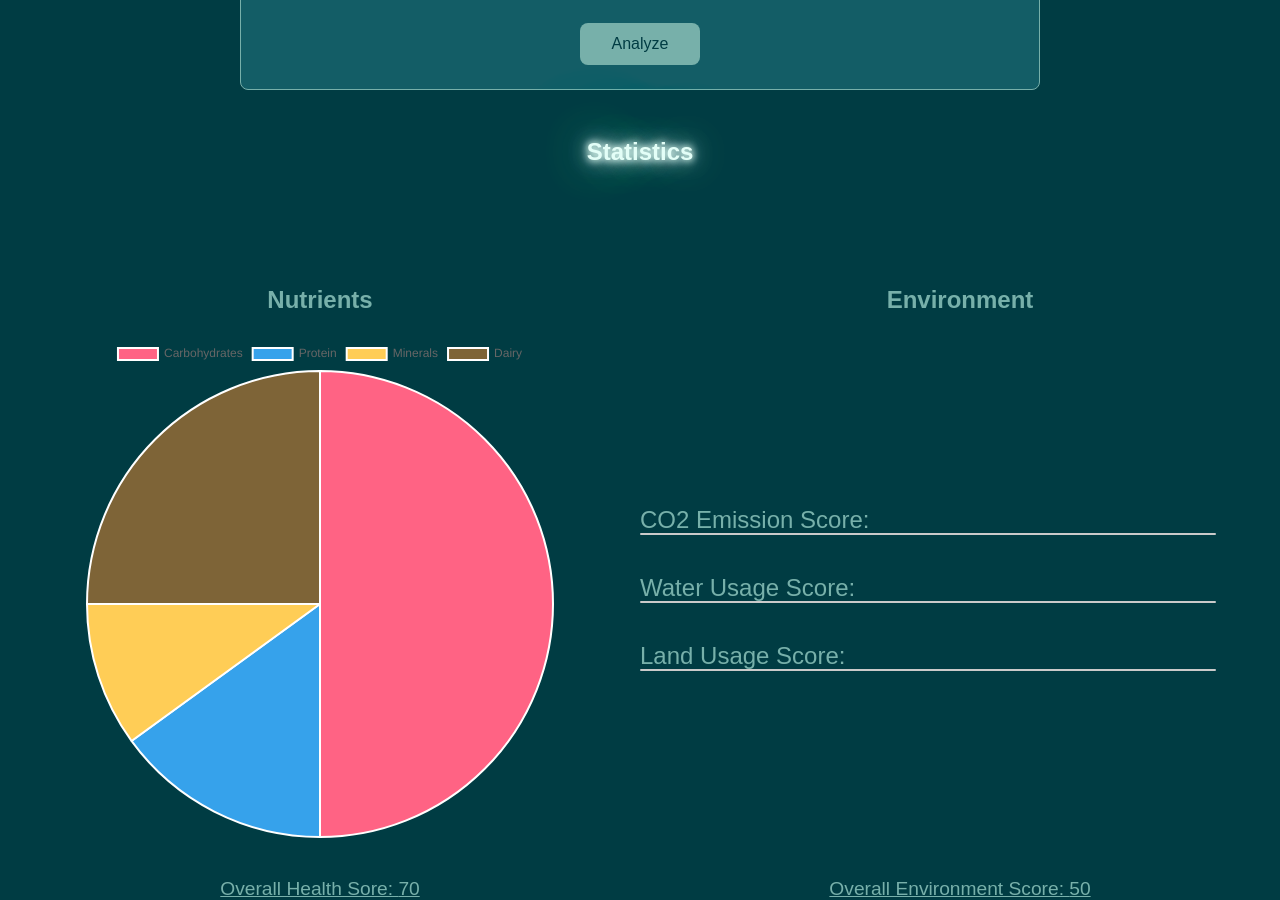
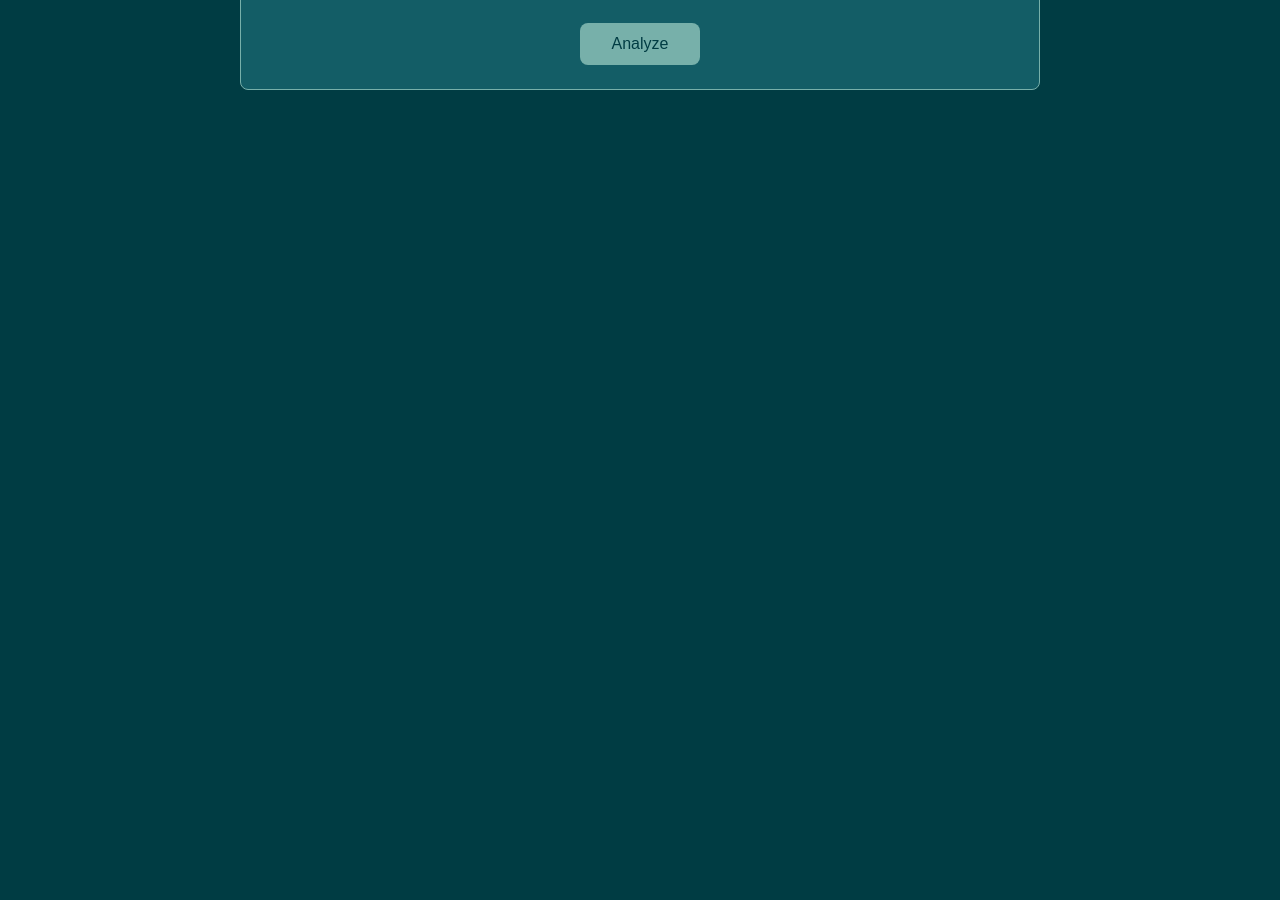
Before and after one commit to biotechHack24/you-are-what-you-eat, a Next.js app: page / in a window 1280 px wide. Shown: the part 540-1440 px from the top of the page. After the commit the page ends 800 px from the top, so only its background shows below. Built offline with nearby package versions, Linux system fonts and the light colour scheme.

Commit message:
feat: sending ai response from analysis to statistics (#9)

```diff
--- a/src/app/analysis/page.tsx
+++ b/src/app/analysis/page.tsx
@@ -1,8 +1,9 @@
 'use client'
 
-import { useState } from 'react';
+import { useEffect, useState } from 'react';
 import styles from "./page.module.css";
 import { AIResponseData } from "../types";
+import Statistics from '../statistics/page';
 
 export default function Analysis() {
     const [foodInput, setFoodInput] = useState("");
@@ -56,6 +57,7 @@ export default function Analysis() {
     };
 
     return (
+        <>
         <section className={styles.main}>
             <h1 className={styles.heading}>Food Analysis</h1>
 
@@ -91,5 +93,7 @@ export default function Analysis() {
                 </section>
             )}
         </section>
+        { analysisResult !== null && <Statistics response={analysisResult!} /> }
+        </>
     );
 }
--- a/src/app/page.js
+++ b/src/app/page.js
@@ -7,7 +7,6 @@ export default function Home() {
       <div>
           <p>home page</p>
           <Analysis />
-          <Statistics />
       </div>
   );
 }
--- a/src/app/statistics/page.tsx
+++ b/src/app/statistics/page.tsx
@@ -38,33 +38,14 @@ function get_pie_chart_data(data :NutrientsData) {
 }
 
 
-export default function Statistics() {
-
-    let example_obj :AIResponseData = {
-        nutrients: {
-            carbohydrates: 50,
-            protein: 15,
-            minerals: 10,
-            dairy: 25
-        },
-
-        nutrient_score: 70,
-
-        environment: {
-            co2_score: 60,
-            water_score: 50,
-            land_score: 15
-        },
-
-        environment_score: 50
-    };
-
+export default function Statistics(prop :{response :AIResponseData}) {
+    let response = prop.response;
 
     useEffect(() => {
         const ctx = document.getElementById('chart') as HTMLCanvasElement;
         const pie_chart_config = {
             type: 'pie',
-            data: get_pie_chart_data(example_obj.nutrients)
+            data: get_pie_chart_data(response.nutrients)
         };
 
         const myChart = new Chart(ctx, pie_chart_config as ChartConfiguration);
@@ -84,7 +65,7 @@ export default function Statistics() {
                 <div className={styles.data_section}>
                     <h2 className={styles.section_heading}>Nutrients</h2>
                     <canvas id="chart" className={styles.graphic}></canvas>
-                    <p className={styles.score}>Overall Health Sore: {example_obj.nutrient_score}</p>
+                    <p className={styles.score}>Overall Health Sore: {response.nutrient_score}</p>
                 </div>
 
                 <div className={styles.data_section}>
@@ -93,7 +74,7 @@ export default function Statistics() {
                         <div className={styles.progress}>
                             <label>CO2 Emission Score:</label>
                             <meter className={styles.progress_bar}
-                                value={example_obj.environment.co2_score}
+                                value={response.environment.co2_score}
                                 max={100}
                                 optimum={100}
                                 low={50}>
@@ -103,7 +84,7 @@ export default function Statistics() {
                         <div className={styles.progress}>
                             <label>Water Usage Score:</label>
                             <meter className={styles.progress_bar}
-                                value={example_obj.environment.water_score}
+                                value={response.environment.water_score}
                                 max={100}
                                 optimum={100}
                                 low={50}>
@@ -113,14 +94,14 @@ export default function Statistics() {
                         <div className={styles.progress}>
                             <label>Land Usage Score:</label>
                             <meter className={styles.progress_bar}
-                                value={example_obj.environment.land_score}
+                                value={response.environment.land_score}
                                 max={100}
                                 optimum={100}
                                 low={50}>
                             </meter>
                         </div>
                     </section>
-                    <p className={styles.score}>Overall Environment Score: {example_obj.environment_score}</p>
+                    <p className={styles.score}>Overall Environment Score: {response.environment_score}</p>
                 </div>
             </section>
         </section>
```
